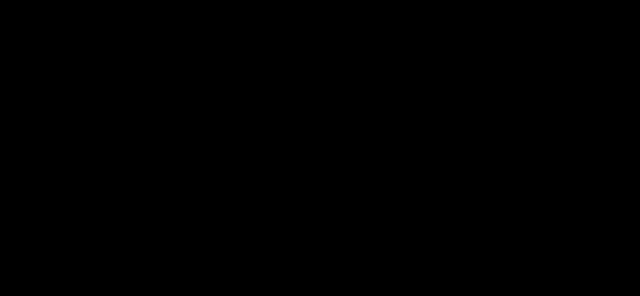
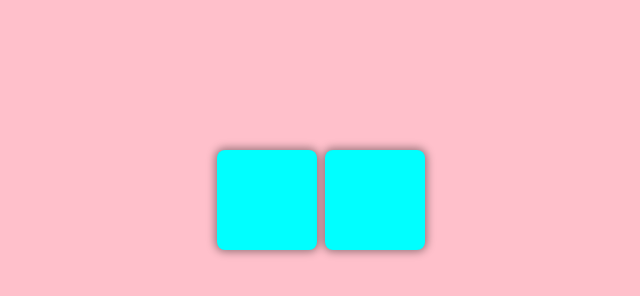
Before and after one commit to noahweasley/Advanced-CSS, a website: page Box-shadows/index.html in a window 1280 px wide. Shown: the whole page, without its empty margins (315-955 px from the left). Drawn offline with Linux system fonts and the light colour scheme.

Commit message:
update samples

```diff
--- a/Box-shadows/index.html
+++ b/Box-shadows/index.html
@@ -1,5 +1,6 @@
 <!DOCTYPE html>
 <html lang="en">
+
 <head>
     <meta charset="UTF-8">
     <meta http-equiv="X-UA-Compatible" content="IE=edge">
@@ -10,10 +11,60 @@
     @import url(../style-2.css);
 
     body {
-        background-color: black;
+        background-color: ghostwhite;
+    }
+
+    .container>*+*{
+        margin: 8px;
+    }
+
+    .container {
+        display: flex;
+        flex-flow: row wrap;
+        background-color: pink;
+    }
+
+    .container--centered {
+        align-items: center;
+        justify-content: center;
+        align-content: space-around;
+    }
+
+    .container--large {
+        width: 100%;
+        height: 50%;
+    }
+
+    .container--small {
+        width: 100%;
+        height: 20%;
+    }
+
+    .box {
+        /* flex: 1; */
+        width: 100px;
+        height: 100px;
+        background-color: aqua;
+        border-radius: 8px;
+        box-shadow: 0px 0px 8px 2px rgba(0, 0, 0, 0.4);
+    }
+
+    .box:hover {
+        box-shadow: inset 0px 0px 8px 2px rgba(0, 0, 0, 0.4);
     }
 </style>
+
 <body>
+    <div class="container container--large container--centered">
+
+        <div class="box"></div>
+        <div class="box"></div>
+    </div>
+
+    <div class="container container--large container--centered">
+
+    </div>
 
 </body>
+
 </html>
```
